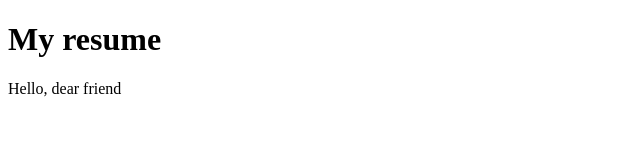
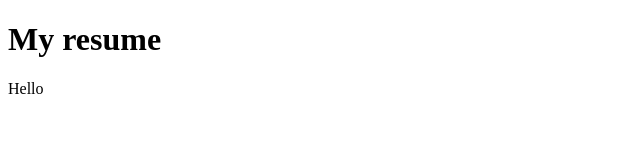
Before and after one commit to nazaravaZH/rsschool-cv, a plain HTML site: page index.html in a window 1280 px wide. Shown: the full height of the page, 0-640 px from the left. Drawn offline with Linux system fonts and the light colour scheme.

Commit message:
feat: index

```diff
--- a/index.html
+++ b/index.html
@@ -6,7 +6,7 @@
 <body>
 
 <h1>My resume</h1>
-<p>Hello, dear friend</p>
+<p>Hello</p>
 
 </body>
 </html>
```
